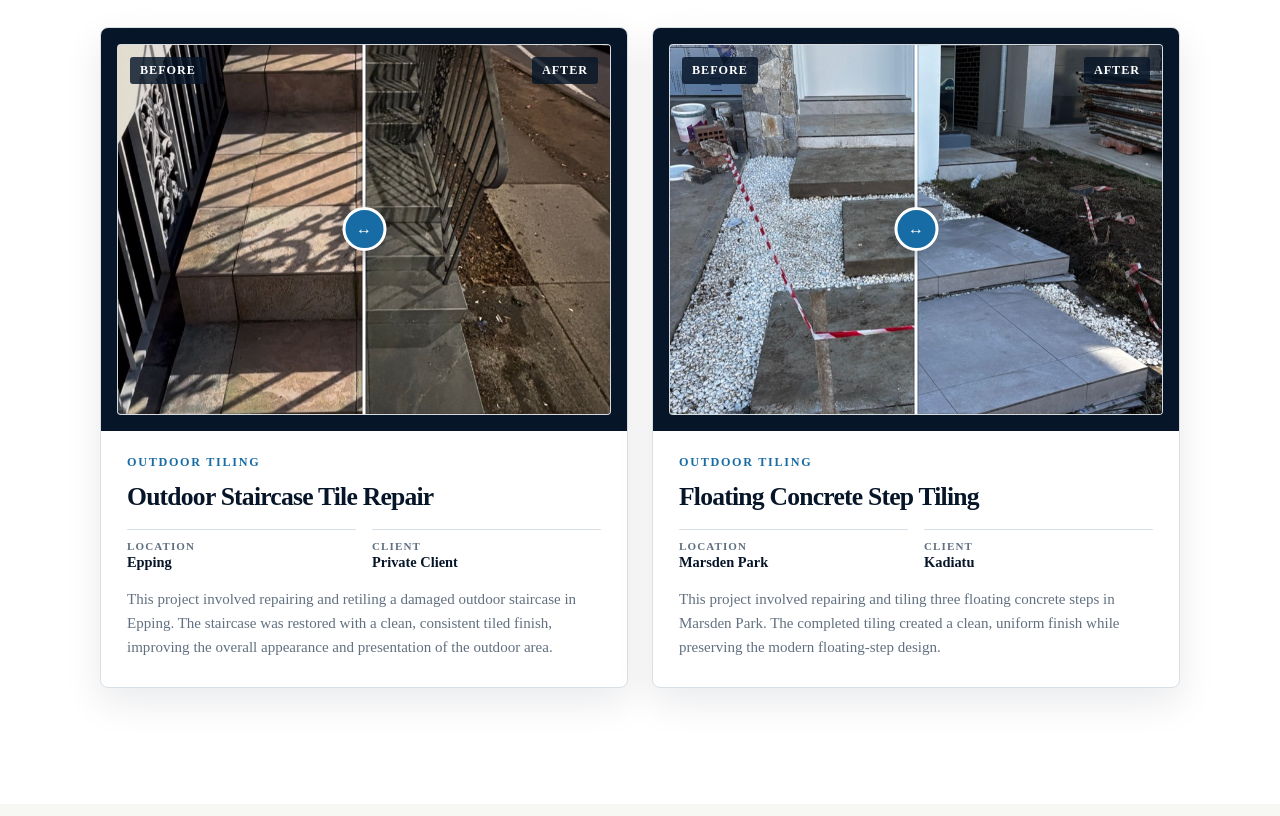
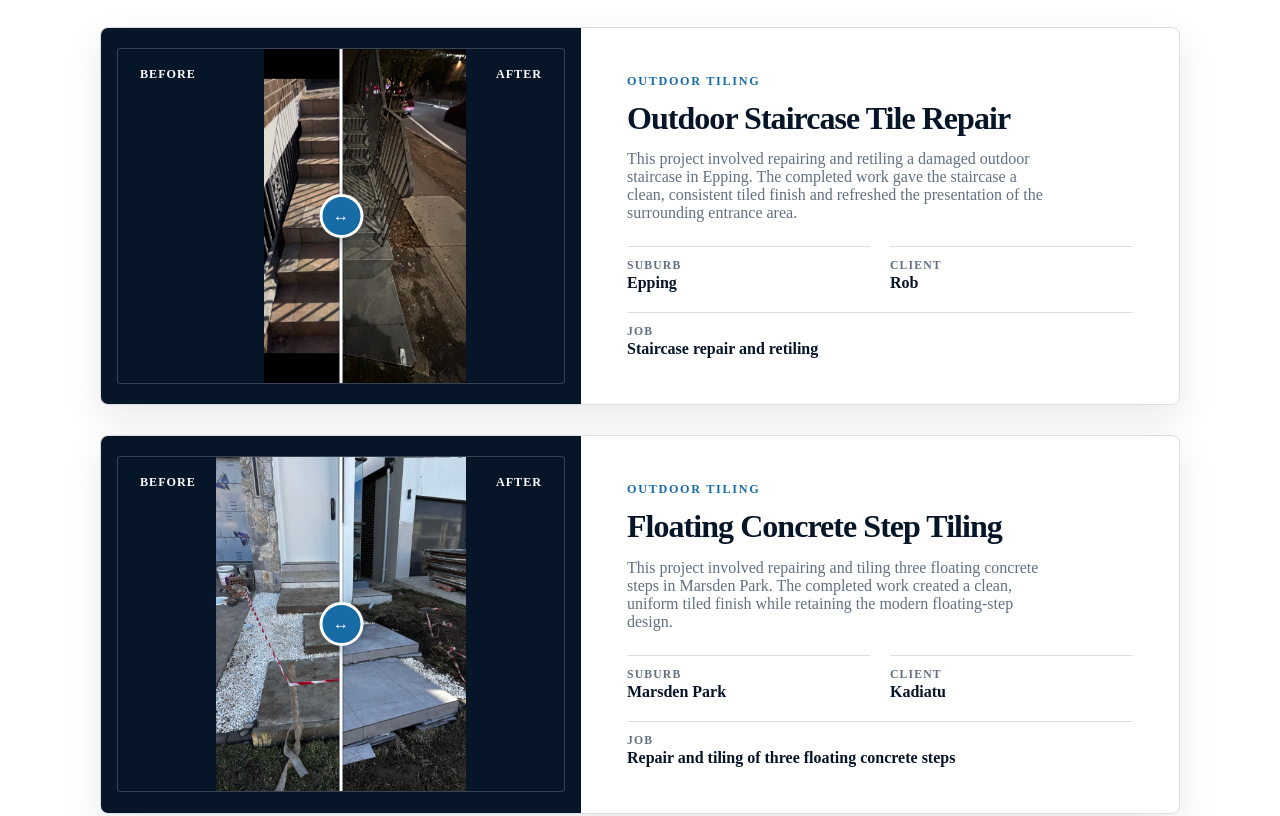
Before and after one commit to kpdprojectsau/folder-1, a plain HTML site: page index.html in a window 1280 px wide. Shown: the part 4850-5666 px from the top of the page. Drawn offline with Linux system fonts and the light colour scheme.

Commit message:
Restyle Tiling Comparison Cards

```diff
--- a/index.html
+++ b/index.html
@@ -201,8 +201,8 @@
               <p>Drag each handle to compare the original area with the completed tile installation.</p>
             </div>
 
-            <div class="tiling-comparison-grid">
-              <article class="tiling-project-card">
+            <div class="featured-list tiling-project-list">
+              <article class="featured-project tiling-project-card">
                 <div class="comparison comparison-tiling-stairs" data-comparison style="--position: 50%">
                   <div class="comparison-frame">
                     <picture>
@@ -219,18 +219,19 @@
                     <input class="comparison-range" type="range" min="0" max="100" value="50" step="1" aria-label="Compare before and after photos of the Epping stairs and landings" aria-valuetext="50% before and 50% after visible">
                   </div>
                 </div>
-                <div class="tiling-project-copy">
+                <div class="featured-copy tiling-project-copy">
                   <p class="project-kicker">Outdoor Tiling</p>
                   <h4>Outdoor Staircase Tile Repair</h4>
-                  <dl class="tiling-project-details">
-                    <div><dt>Location</dt><dd>Epping</dd></div>
-                    <div><dt>Client</dt><dd>Private Client</dd></div>
+                  <p class="project-summary">This project involved repairing and retiling a damaged outdoor staircase in Epping. The completed work gave the staircase a clean, consistent tiled finish and refreshed the presentation of the surrounding entrance area.</p>
+                  <dl class="project-facts tiling-project-facts">
+                    <div><dt>Suburb</dt><dd>Epping</dd></div>
+                    <div><dt>Client</dt><dd>Rob</dd></div>
+                    <div class="project-fact-wide"><dt>Job</dt><dd>Staircase repair and retiling</dd></div>
                   </dl>
-                  <p class="tiling-project-description">This project involved repairing and retiling a damaged outdoor staircase in Epping. The staircase was restored with a clean, consistent tiled finish, improving the overall appearance and presentation of the outdoor area.</p>
                 </div>
               </article>
 
-              <article class="tiling-project-card">
+              <article class="featured-project tiling-project-card">
                 <div class="comparison comparison-floating-stairs" data-comparison style="--position: 50%">
                   <div class="comparison-frame">
                     <picture>
@@ -247,14 +248,15 @@
                     <input class="comparison-range" type="range" min="0" max="100" value="50" step="1" aria-label="Compare before and after photos of the Marsden Park floating stairs" aria-valuetext="50% before and 50% after visible">
                   </div>
                 </div>
-                <div class="tiling-project-copy">
+                <div class="featured-copy tiling-project-copy">
                   <p class="project-kicker">Outdoor Tiling</p>
                   <h4>Floating Concrete Step Tiling</h4>
-                  <dl class="tiling-project-details">
-                    <div><dt>Location</dt><dd>Marsden Park</dd></div>
+                  <p class="project-summary">This project involved repairing and tiling three floating concrete steps in Marsden Park. The completed work created a clean, uniform tiled finish while retaining the modern floating-step design.</p>
+                  <dl class="project-facts tiling-project-facts">
+                    <div><dt>Suburb</dt><dd>Marsden Park</dd></div>
                     <div><dt>Client</dt><dd>Kadiatu</dd></div>
+                    <div class="project-fact-wide"><dt>Job</dt><dd>Repair and tiling of three floating concrete steps</dd></div>
                   </dl>
-                  <p class="tiling-project-description">This project involved repairing and tiling three floating concrete steps in Marsden Park. The completed tiling created a clean, uniform finish while preserving the modern floating-step design.</p>
                 </div>
               </article>
             </div>
--- a/styles.css
+++ b/styles.css
@@ -520,18 +520,6 @@ h3 {
   object-position: center 58%;
 }
 
-.comparison-tiling-stairs .comparison-before {
-  object-position: center 49%;
-}
-
-.comparison-tiling-stairs .comparison-after {
-  object-position: center 52%;
-}
-
-.comparison-floating-stairs .comparison-image {
-  object-position: center 54%;
-}
-
 .comparison-after {
   clip-path: inset(0 0 0 var(--position));
 }
@@ -739,75 +727,26 @@ h3 {
   color: var(--muted);
 }
 
-.tiling-comparison-grid {
-  display: grid;
-  max-width: 1080px;
-  grid-template-columns: repeat(2, minmax(0, 1fr));
-  gap: 24px;
-  margin-inline: auto;
+.tiling-project-card .comparison-frame {
+  background: var(--navy);
 }
 
-.tiling-project-card {
-  display: flex;
-  min-width: 0;
-  overflow: hidden;
-  flex-direction: column;
-  border: 1px solid var(--line);
-  border-radius: var(--radius);
-  background: var(--white);
-  box-shadow: 0 14px 38px rgba(7, 21, 40, 0.09);
-}
-
-.tiling-project-card .comparison {
-  min-height: auto;
-}
-
-.tiling-project-copy {
-  flex: 1;
-  padding: 24px 26px 28px;
+.tiling-project-card .comparison-image {
+  object-fit: contain;
+  object-position: center;
 }
 
 .tiling-project-copy h4 {
-  margin: 0;
+  margin: 0 0 14px;
   color: var(--navy);
-  font-size: clamp(1.35rem, 2vw, 1.65rem);
+  font-size: clamp(1.5rem, 2.5vw, 2.2rem);
   font-weight: 750;
-  line-height: 1.15;
+  line-height: 1.1;
   letter-spacing: -0.03em;
 }
 
-.tiling-project-details {
-  display: grid;
-  grid-template-columns: repeat(2, minmax(0, 1fr));
-  gap: 16px;
-  margin: 18px 0 16px;
-}
-
-.tiling-project-details div {
-  padding-top: 10px;
-  border-top: 1px solid var(--line);
-}
-
-.tiling-project-details dt {
-  color: var(--muted);
-  font-size: 0.69rem;
-  font-weight: 750;
-  letter-spacing: 0.1em;
-  text-transform: uppercase;
-}
-
-.tiling-project-details dd {
-  margin: 2px 0 0;
-  color: var(--navy);
-  font-size: 0.9rem;
-  font-weight: 700;
-}
-
-.tiling-project-description {
-  margin-bottom: 0;
-  color: var(--muted);
-  font-size: 0.94rem;
-  line-height: 1.6;
+.tiling-project-facts .project-fact-wide {
+  grid-column: 1 / -1;
 }
 
 .about-grid {
@@ -1154,16 +1093,9 @@ h3 {
   .contact-copy {
     position: static;
   }
-}
-
-@media (max-width: 820px) {
-  .tiling-comparison-grid {
-    grid-template-columns: 1fr;
-  }
 
   .tiling-project-card {
-    width: min(100%, 560px);
-    margin-inline: auto;
+    grid-template-columns: minmax(320px, 44%) minmax(0, 1fr);
   }
 }
 
@@ -1280,21 +1212,13 @@ h3 {
   }
 
   .tiling-project-card {
+    grid-template-columns: 1fr;
     width: min(100%, 380px);
+    margin-inline: auto;
   }
 
-  .tiling-project-copy {
-    padding: 20px 20px 23px;
-  }
-
-  .tiling-project-details {
-    gap: 12px;
-    margin-block: 16px 14px;
-  }
-
-  .tiling-project-description {
-    font-size: 0.9rem;
-    line-height: 1.55;
+  .tiling-project-copy h4 {
+    font-size: 1.65rem;
   }
 
   .service-grid,
```
